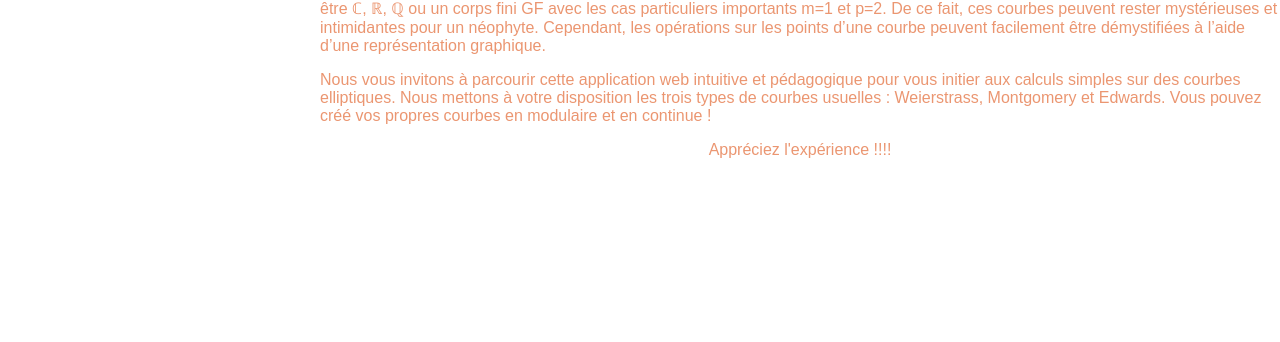
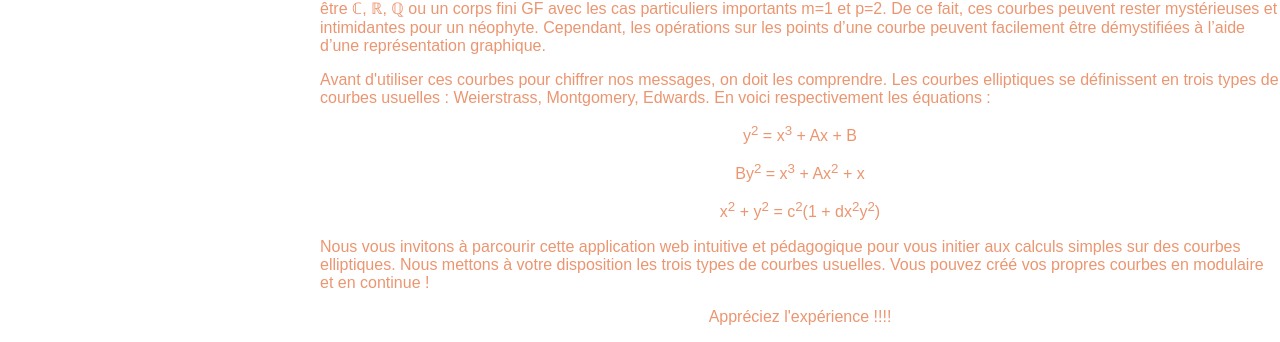
Before and after one commit to LoicBl0ndeau/Elliptic-Explorer, a Vue app: page /about in a window 1280 px wide. Shown: the part 353-695 px from the top of the page. Built offline with nearby package versions, Linux system fonts and the light colour scheme.

Commit message:
Update page accueil

```diff
--- a/src/components/Accueil.vue
+++ b/src/components/Accueil.vue
@@ -45,10 +45,24 @@
       facilement être démystifiées à l’aide d’une représentation graphique.
     </p>
     <p>
+        Avant d'utiliser ces courbes pour chiffrer nos messages, on doit les comprendre.
+        Les courbes elliptiques se définissent en trois types de courbes usuelles :
+        Weierstrass, Montgomery, Edwards. En voici respectivement les équations :
+    </p>
+    <p align='center'>
+        y<sup>2</sup> = x<sup>3</sup> + Ax + B
+    </p>
+    <p align='center'>
+        By<sup>2</sup> = x<sup>3</sup> + Ax<sup>2</sup> + x
+    </p>
+    <p align='center'>
+        x<sup>2</sup> + y<sup>2</sup> = c<sup>2</sup>(1 + dx<sup>2</sup>y<sup>2</sup>)
+    </p>
+    <p>
       Nous vous invitons à parcourir cette application web intuitive et pédagogique
       pour vous initier aux calculs simples sur des courbes elliptiques. Nous mettons à
-      votre disposition les trois types de courbes usuelles : Weierstrass, Montgomery
-      et Edwards. Vous pouvez créé vos propres courbes en modulaire et en continue !
+      votre disposition les trois types de courbes usuelles. Vous pouvez créé vos propres
+      courbes en modulaire et en continue !
     </p>
     <p align='center'>
         Appréciez l'expérience !!!!
```
